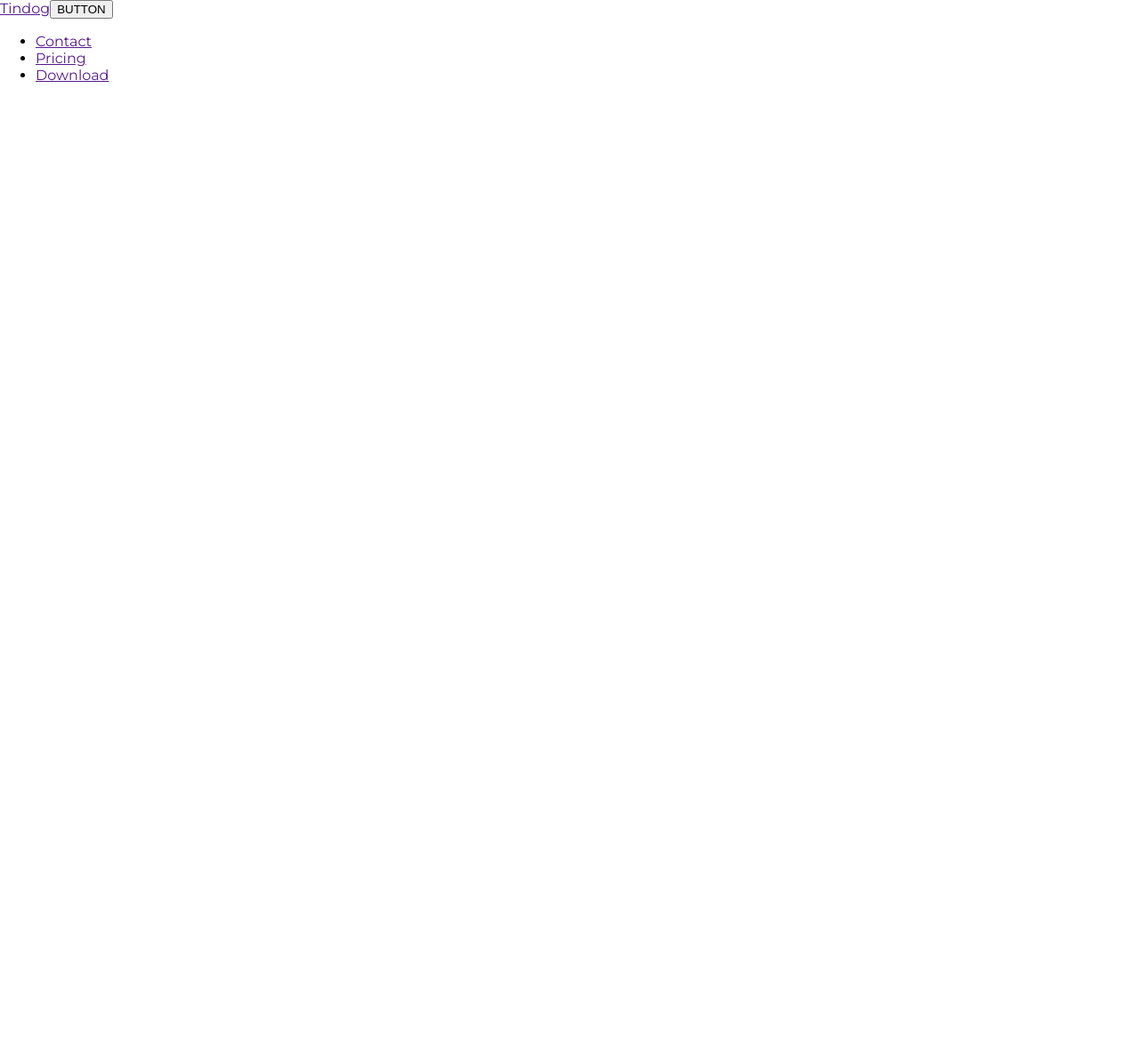
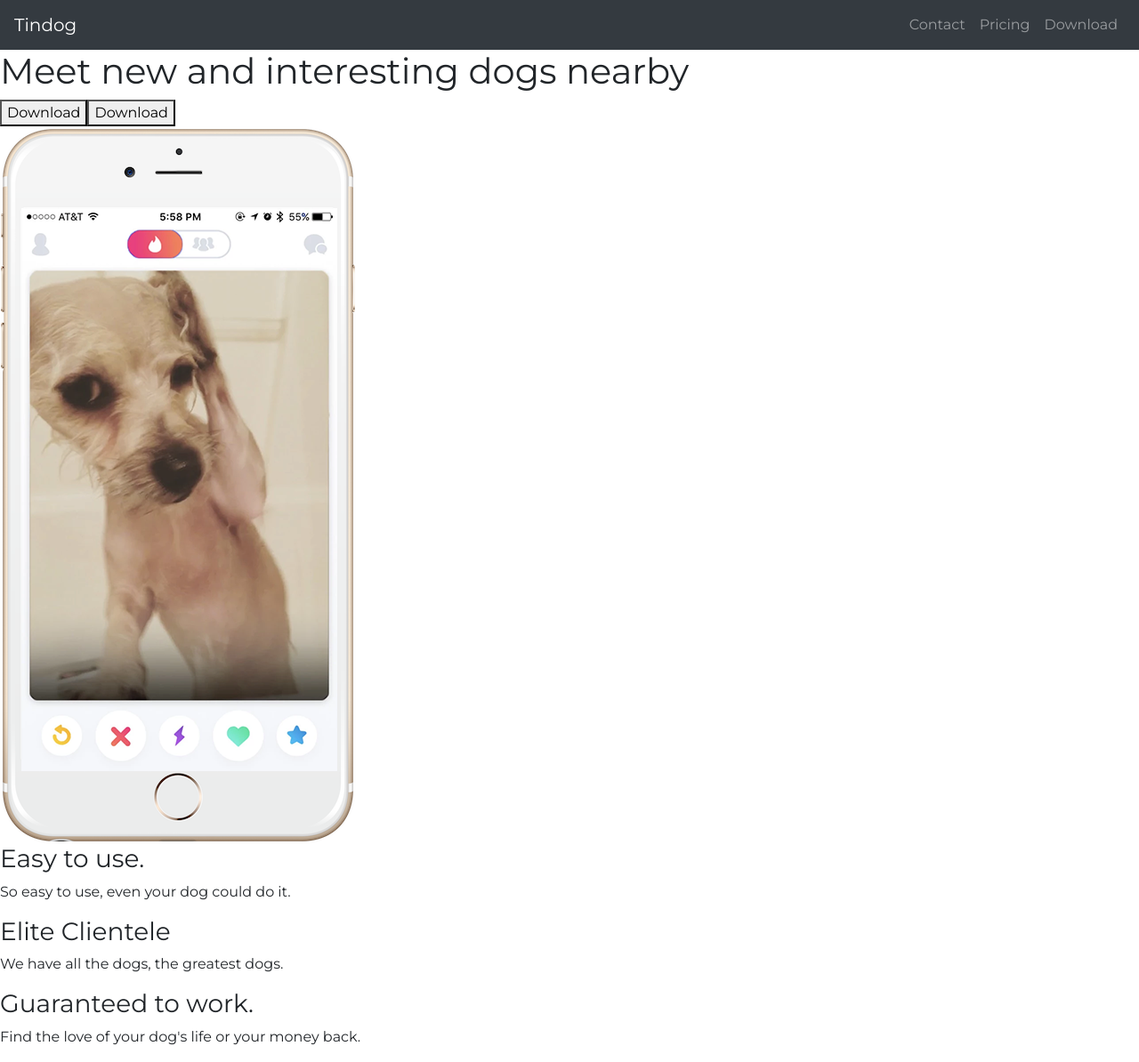
Before and after one commit to AlexanderPolzhofer/TinDog, a React (Create React App) app: page / in a window 1280 px wide. Shown: the whole page at 89% size. Before the commit the page ends 800 px from the top, so only its background shows below. Built offline with nearby package versions, Linux system fonts and the light colour scheme.

Commit message:
adding bootstrap css to project, init features section component

```diff
--- a/public/index.html
+++ b/public/index.html
@@ -7,6 +7,8 @@
   <meta name="viewport" content="width=device-width, initial-scale=1" />
   <meta name="theme-color" content="#000000" />
   <meta name="description" content="Web site created using create-react-app" />
+  <link rel="stylesheet" href="https://cdn.jsdelivr.net/npm/bootstrap@4.0.0/dist/css/bootstrap.min.css"
+    integrity="sha384-Gn5384xqQ1aoWXA+058RXPxPg6fy4IWvTNh0E263XmFcJlSAwiGgFAW/dAiS6JXm" crossorigin="anonymous">
   <link rel="preconnect" href="https://fonts.googleapis.com">
   <link rel="preconnect" href="https://fonts.gstatic.com" crossorigin>
   <link href="https://fonts.googleapis.com/css2?family=Montserrat:wght@100;400;900&display=swap" rel="stylesheet">
--- a/src/App.js
+++ b/src/App.js
@@ -1,8 +1,22 @@
 import './App.css';
+import FeaturesSection from './components/features-section/features-section.component';
 import Navbar from './components/navbar/navbar.component';
+import TitleSection from './components/title-section/title-section.component';
 
 const App = () => {
-  return (<Navbar />)
+  return (
+    <div>
+      <Navbar />
+      <TitleSection
+        headline='Meet new and interesting dogs nearby'
+        button='Download'
+        image={process.env.PUBLIC_URL + `images/iphone6.png`}
+        imageName='iphone-mockup'
+      />
+      <FeaturesSection />
+    </div>
+
+  )
 }
 
 export default App;
--- /dev/null
+++ b/src/components/features-section/features-section.component.jsx
@@ -0,0 +1,19 @@
+import React from 'react';
+
+const FeaturesSection = () => {
+    return (
+        <div>
+            <h3>Easy to use.</h3>
+            <p>So easy to use, even your dog could do it.</p>
+
+            <h3>Elite Clientele</h3>
+            <p>We have all the dogs, the greatest dogs.</p>
+
+            <h3>Guaranteed to work.</h3>
+            <p>Find the love of your dog's life or your money back.</p>
+        </div>
+
+    )
+}
+
+export default FeaturesSection;
--- a/src/components/navbar/navbar.component.js
+++ /dev/null
@@ -1,32 +0,0 @@
-import React from "react";
-
-const Navbar = () => {
-    return (
-        <div className="collapse navbar-collapse">
-
-            <nav className="navbar bg-dark navbar-expand-lg navbar-dark">
-                <a className="navbar-brand" href="">Tindog</a>
-                <button className="navbar-toggler" type="button" data-toggle="collapse" data-target="#navbarSupportedContent" aria-controls="navbarSupportedContent" aria-expanded="false" aria-label="Toggle navigation">
-                    <span className="navbar-toggler-icon">BUTTON</span>
-                </button>
-                <div className="collapse navbar-collapse" id="navbarSupportedContent">
-                    <ul className="navbar-nav ml-auto">
-                        <li className="nav-item">
-                            <a className="nav-link" href="">Contact</a>
-                        </li>
-                        <li className="nav-item">
-                            <a className="nav-link" href="">Pricing</a>
-                        </li>
-                        <li className="nav-item">
-                            <a className="nav-link" href="">Download</a>
-                        </li>
-                    </ul>
-                </div>
-            </nav>
-        </div>
-
-    )
-
-}
-
-export default Navbar;
--- /dev/null
+++ b/src/components/navbar/navbar.component.jsx
@@ -0,0 +1,27 @@
+import React from "react";
+
+const Navbar = () => {
+    return (
+        <nav className="navbar bg-dark navbar-expand-lg navbar-dark">
+            <a className="navbar-brand" href="">Tindog</a>
+            <button className="navbar-toggler" type="button" data-toggle="collapse" data-target="#navbarSupportedContent" aria-controls="navbarSupportedContent" aria-expanded="false" aria-label="Toggle navigation">
+                <span className="navbar-toggler-icon"></span>
+            </button>
+            <div className="collapse navbar-collapse" id="navbarSupportedContent">
+                <ul className="navbar-nav ml-auto">
+                    <li className="nav-item">
+                        <a className="nav-link" href="">Contact</a>
+                    </li>
+                    <li className="nav-item">
+                        <a className="nav-link" href="">Pricing</a>
+                    </li>
+                    <li className="nav-item">
+                        <a className="nav-link" href="">Download</a>
+                    </li>
+                </ul>
+            </div>
+        </nav>
+    )
+}
+
+export default Navbar;
--- a/src/components/section/section.component.js
+++ b/src/components/title-section/title-section.component.jsx
@@ -1,20 +1,19 @@
 import React from 'react';
 
-const Section = (props) => {
-
-    const { headline, button, image, imageName } = props;
+const TitleSection = ({ headline, button, image, imageName }) => {
 
     return (
-        <section>
+        <div>
             <div>
                 <h1>{headline}</h1>
+                <button type="button">{button}</button>
                 <button type="button">{button}</button>
             </div>
             <div>
                 <img src={image} alt={imageName} />
             </div>
-        </section>
+        </div>
     )
 }
 
-export default Section;
+export default TitleSection;
```
